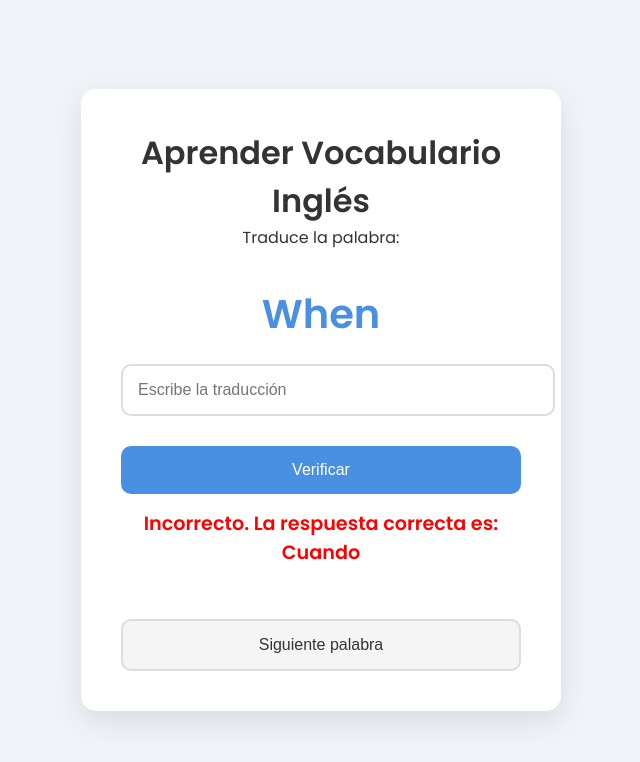
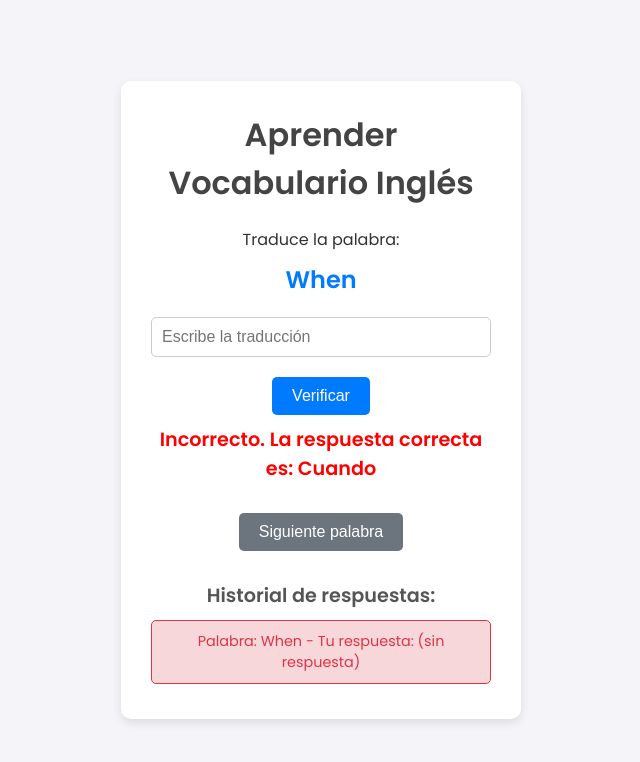
Before and after one commit to salogelTorres/english-vocabulary, a plain HTML site: page index.html in a window 1280 px wide. Both pictures are taken after a click on the button "Verificar". Shown: the whole page, without its empty margins (319-959 px from the left). Drawn offline with Linux system fonts and the light colour scheme.

Commit message:
Añadimos historial

```diff
--- a/index.html
+++ b/index.html
@@ -21,6 +21,12 @@
       <button class="btn secondary" onclick="nextWord()">
         Siguiente palabra
       </button>
+
+      <!-- Nueva sección para mostrar el historial -->
+      <div id="history">
+        <h3>Historial de respuestas:</h3>
+        <ul id="historyList"></ul>
+      </div>
     </div>
 
     <script src="script.js"></script>
--- a/script.js
+++ b/script.js
@@ -30,6 +30,7 @@ const words = [
 ];
 
 let currentWordIndex = 0;
+let history = [];
 
 // Función para seleccionar una palabra aleatoria
 function getRandomWordIndex() {
@@ -39,20 +40,52 @@ function getRandomWordIndex() {
 function showWord() {
   currentWordIndex = getRandomWordIndex(); // Selecciona una palabra aleatoria
   const wordElement = document.getElementById("word");
-  wordElement.textContent = words[currentWordIndex].english;
+  wordElement.textContent = words[currentWordIndex].english; // Muestra la palabra en inglés
 }
 
 function checkAnswer() {
   const answer = document.getElementById("answer").value.trim().toLowerCase();
   const resultElement = document.getElementById("result");
 
+  let isCorrect = false;
+
   if (answer === words[currentWordIndex].spanish.toLowerCase()) {
+    // Compara la respuesta en español
     resultElement.textContent = "¡Correcto!";
     resultElement.style.color = "green";
+    isCorrect = true;
   } else {
     resultElement.textContent = `Incorrecto. La respuesta correcta es: ${words[currentWordIndex].spanish}`;
     resultElement.style.color = "red";
   }
+
+  // Añadir palabra al historial
+  addToHistory(words[currentWordIndex].english, answer, isCorrect);
+}
+
+function addToHistory(word, answer, isCorrect) {
+  // Crear elemento de lista
+  const historyList = document.getElementById("historyList");
+  const listItem = document.createElement("li");
+
+  // Crear texto para mostrar en el historial
+  const resultText = isCorrect ? "correcta" : "incorrecta";
+  listItem.textContent = `Palabra: ${word} - Tu respuesta: ${
+    answer || "(sin respuesta)"
+  }`;
+
+  // Añadir la clase correcta
+  if (isCorrect) {
+    listItem.classList.add("correct");
+  } else {
+    listItem.classList.add("incorrect");
+  }
+
+  // Añadir el nuevo elemento a la lista
+  historyList.appendChild(listItem);
+
+  // Añadir al array de historial (opcional si necesitas hacer algo más adelante con los datos)
+  history.push({ word, answer, isCorrect });
 }
 
 function nextWord() {
--- a/styles.css
+++ b/styles.css
@@ -1,113 +1,125 @@
-/* Global Styles */
+/* Reset básico */
+* {
+  margin: 0;
+  padding: 0;
+  box-sizing: border-box;
+}
+
 body {
   font-family: "Poppins", sans-serif;
-  background-color: #f0f4f8;
-  margin: 0;
-  padding: 0;
+  background-color: #f4f4f9;
+  color: #333;
   display: flex;
   justify-content: center;
   align-items: center;
   height: 100vh;
+  margin: 0;
 }
 
-h1,
+.container {
+  background-color: #fff;
+  border-radius: 10px;
+  padding: 30px;
+  box-shadow: 0 4px 10px rgba(0, 0, 0, 0.1);
+  width: 400px;
+  text-align: center;
+}
+
+h1 {
+  font-weight: 600;
+  margin-bottom: 20px;
+  color: #444;
+}
+
 p {
-  margin: 0;
-  padding: 0;
-  color: #333;
+  font-size: 1rem;
+  margin-bottom: 10px;
 }
 
 h2 {
-  font-size: 2.5rem;
-  color: #4a90e2;
+  font-size: 1.5rem;
+  margin-bottom: 20px;
+  color: #007bff;
+}
+
+input[type="text"] {
+  width: 100%;
+  padding: 10px;
+  border: 1px solid #ccc;
+  border-radius: 5px;
+  margin-bottom: 10px;
+  font-size: 1rem;
+}
+
+button.btn {
+  background-color: #007bff;
+  color: white;
+  border: none;
+  padding: 10px 20px;
+  border-radius: 5px;
+  font-size: 1rem;
+  cursor: pointer;
+  margin: 10px 0;
+}
+
+button.btn:hover {
+  background-color: #0056b3;
+}
+
+button.secondary {
+  background-color: #6c757d;
+}
+
+button.secondary:hover {
+  background-color: #5a6268;
+}
+
+/* Estilo del resultado */
+#result {
+  font-size: 1.2rem;
+  font-weight: 600;
   margin-bottom: 20px;
 }
 
-/* Container Styles */
-.container {
-  background-color: white;
-  padding: 40px;
-  border-radius: 15px;
-  box-shadow: 0 10px 30px rgba(0, 0, 0, 0.1);
-  max-width: 400px;
-  text-align: center;
-  transition: transform 0.3s ease-in-out;
+/* Historial */
+#history {
+  margin-top: 20px;
 }
 
-.container:hover {
-  transform: scale(1.02);
+#history h3 {
+  font-size: 1.2rem;
+  margin-bottom: 10px;
+  color: #555;
 }
 
-/* Input Styles */
-input {
-  width: 100%;
-  padding: 15px;
-  font-size: 1rem;
-  border: 2px solid #ddd;
-  border-radius: 10px;
-  margin-bottom: 20px;
-  outline: none;
-  transition: border-color 0.3s;
+ul#historyList {
+  list-style-type: none;
+  padding-left: 0;
+  max-height: 150px;
+  overflow-y: auto;
 }
 
-input:focus {
-  border-color: #4a90e2;
+ul#historyList li {
+  padding: 10px;
+  margin-bottom: 5px;
+  border-radius: 5px;
+  font-size: 0.9rem;
+  display: flex;
+  justify-content: space-between;
+  align-items: center;
+  background-color: #f9f9f9;
+  border: 1px solid #ddd;
 }
 
-/* Button Styles */
-button.btn {
-  background-color: #4a90e2;
-  color: white;
-  border: none;
-  padding: 15px 20px;
-  border-radius: 10px;
-  font-size: 1rem;
-  cursor: pointer;
-  transition: background-color 0.3s ease;
-  width: 100%;
-  margin-top: 10px;
+/* Colores para correcto e incorrecto */
+ul#historyList li.correct {
+  background-color: #e1f7e7;
+  border-color: #28a745;
+  color: #28a745;
 }
 
-button.btn:hover {
-  background-color: #357abd;
+ul#historyList li.incorrect {
+  background-color: #f8d7da;
+  border-color: #dc3545;
+  color: #dc3545;
 }
-
-button.secondary {
-  background-color: #f5f5f5;
-  color: #333;
-  border: 2px solid #ddd;
-}
-
-button.secondary:hover {
-  background-color: #e0e0e0;
-}
-
-/* Result Styles */
-#result {
-  font-size: 1.2rem;
-  font-weight: 600;
-  margin-top: 15px;
-  color: #555;
-  height: 100px;
-}
-
-/* Responsive Design */
-@media (max-width: 500px) {
-  .container {
-    padding: 20px;
-  }
-
-  h2 {
-    font-size: 2rem;
-  }
-
-  input {
-    padding: 10px;
-    font-size: 0.9rem;
-  }
-
-  button.btn {
-    padding: 10px;
-    font-size: 0.9rem;
-  }
-}
```
